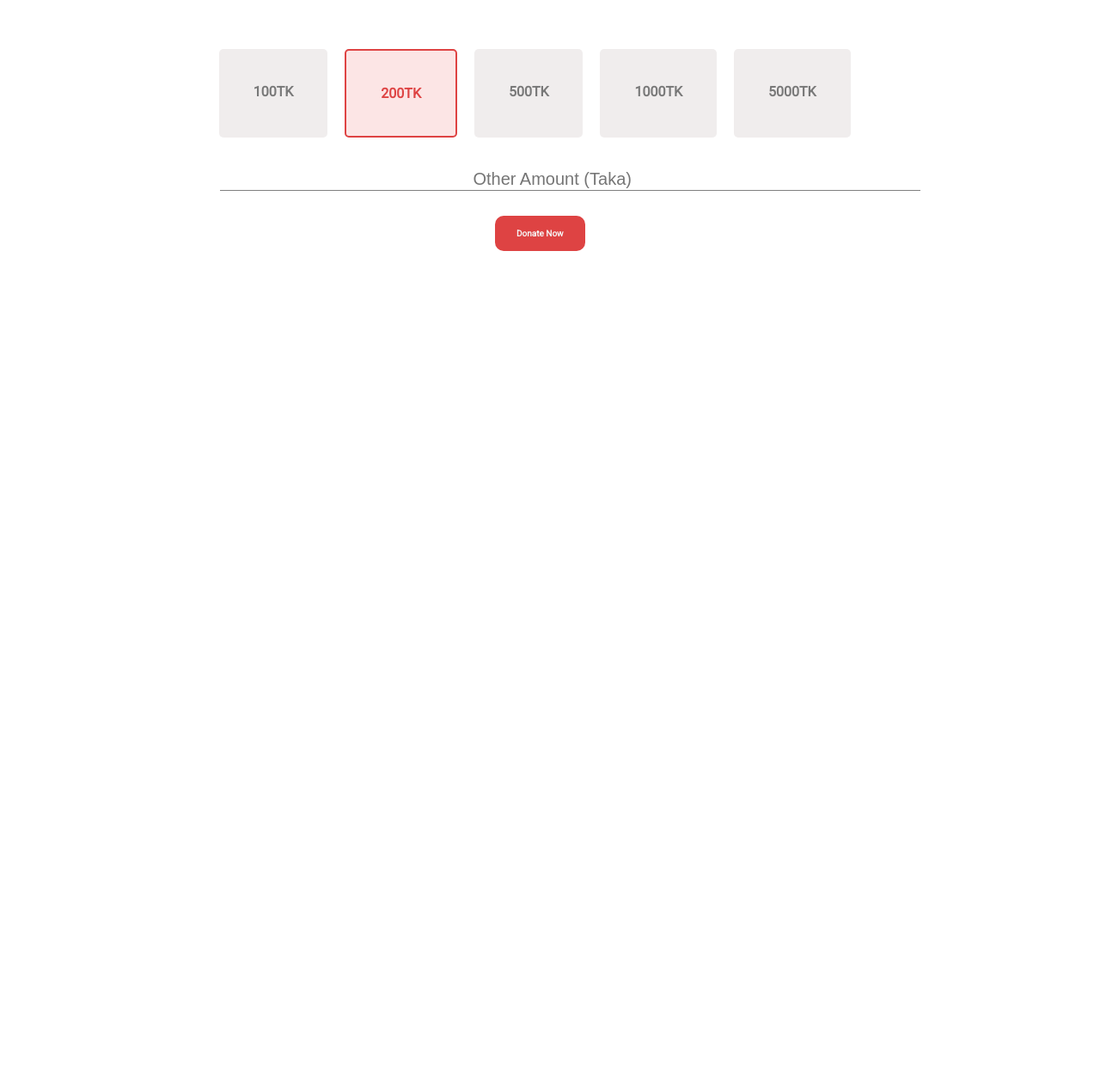
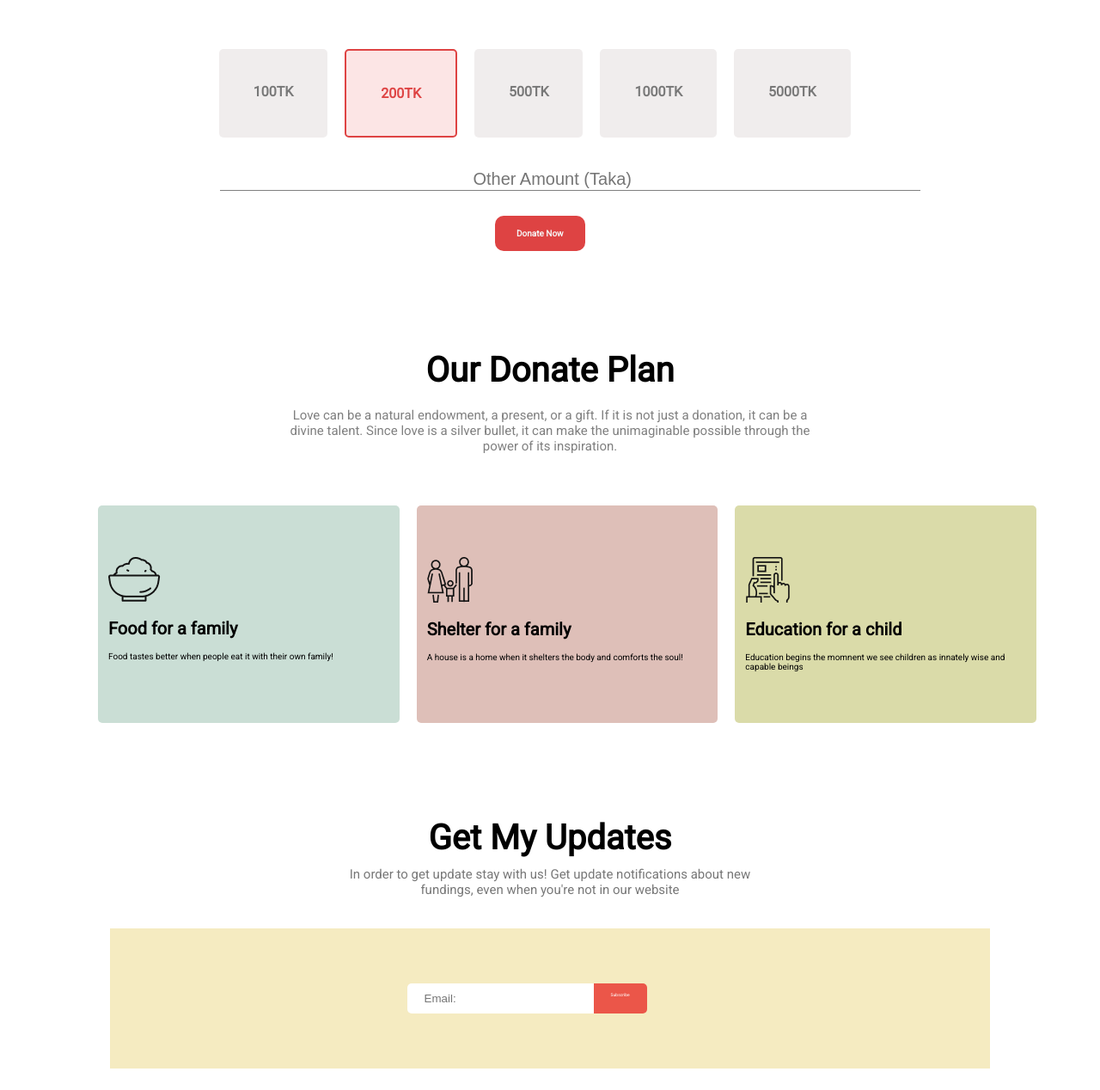
Before and after one commit to mbmSouRov/donation, a plain HTML site: page index.html in a window 1280 px wide. Shown: the part 966-2234 px from the top of the page at 86% size. Before the commit the page ends 1258 px from the top, so only its background shows below. Drawn offline with Linux system fonts and the light colour scheme; a web font is replaced by a local one.

Commit message:
third and forth div added

```diff
--- a/index.html
+++ b/index.html
@@ -54,5 +54,47 @@
         <a class="button-class" href="">Donate Now</a>
       </div>
     </section>
+
+    <section class="container-3">
+      <h1>Our Donate Plan</h1>
+      <p id="thid-div-first-para">
+        Love can be a natural endowment, a present, or a gift. If it is not just
+        a donation, it can be a divine talent. Since love is a silver bullet, it
+        can make the unimaginable possible through the power of its inspiration.
+      </p>
+      <ul style="list-style-type: none" class="three-boxes">
+        <li id="box1">
+          <img src="icons/food.png" alt="food image" />
+          <h4>Food for a family</h4>
+          <p>Food tastes better when people eat it with their own family!</p>
+        </li>
+        <li id="box2">
+          <img src="icons/shelter.png" alt="Family pic" />
+          <h4>Shelter for a family</h4>
+          <p class="left-align-sentences">
+            A house is a home when it shelters the body and comforts the soul!
+          </p>
+        </li>
+        <li id="box3">
+          <img src="icons/Frame-1.png" alt="" />
+          <h4>Education for a child</h4>
+          <p>
+            Education begins the momnent we see children as innately wise and
+            capable beings
+          </p>
+        </li>
+      </ul>
+    </section>
+    <section class="container-4">
+      <h1>Get My Updates</h1>
+      <p>
+        In order to get update stay with us! Get update notifications about new
+        fundings, even when you're not in our website
+      </p>
+      <div class="subscribe-div">
+        <input type="email" placeholder="Email:" />
+        <a href="">Subscribe</a>
+      </div>
+    </section>
   </body>
 </html>
--- a/style.css
+++ b/style.css
@@ -89,3 +89,80 @@ body {
   border-bottom: 1px solid gray;
   outline: none;
 }
+.container-3 h1 {
+  text-align: center;
+  margin: 10% 35% 1% 35%;
+  font-size: 40px;
+}
+#thid-div-first-para {
+  color: gray;
+  font-size: 15px;
+  margin: 20px 25% 10px 25%;
+  text-align: center;
+}
+.three-boxes {
+  display: flex;
+  margin: 50px 5% 20px 5%;
+}
+.three-boxes li {
+  margin: 10px;
+  padding: 60px 20px 60px 12px;
+  width: 30%;
+  border-radius: 5px;
+  text-align: left;
+}
+.three-boxes h4 {
+  margin-top: 15px;
+  font-size: 20px;
+}
+.three-boxes p {
+  margin-top: 15px;
+  font-size: 10px;
+}
+#box1 {
+  background-color: #caded5;
+}
+#box2 {
+  background-color: #debfb8;
+}
+#box3 {
+  background-color: #dadba9;
+}
+.container-4 h1 {
+  margin-top: 100px;
+  text-align: center;
+  font-size: 40px;
+}
+.container-4 p {
+  color: #787878;
+  font-size: 15px;
+  padding: 10px 30% 10px 30%;
+  text-align: center;
+}
+.subscribe-div {
+  display: flex;
+  text-align: center;
+  margin-top: 2%;
+  margin-bottom: 2%;
+  margin-left: 10%;
+  margin-right: 10%;
+  background-color: #f5ebc1;
+  padding: 5% 27%;
+}
+.subscribe-div input {
+  padding: 10px 20px 10px 20px;
+  border-radius: 5px 0px 0px 5px;
+  border-top: 0px solid white;
+  border-bottom: 0px solid white;
+  border-left: 0px solid white;
+  border-right: 0px solid white;
+  outline: none;
+}
+.subscribe-div a {
+  font-size: 5px;
+  background-color: #eb5649;
+  color: white;
+  text-decoration: none;
+  padding: 10px 20px 10px 20px;
+  border-radius: 0px 5px 5px 0px;
+}
```
